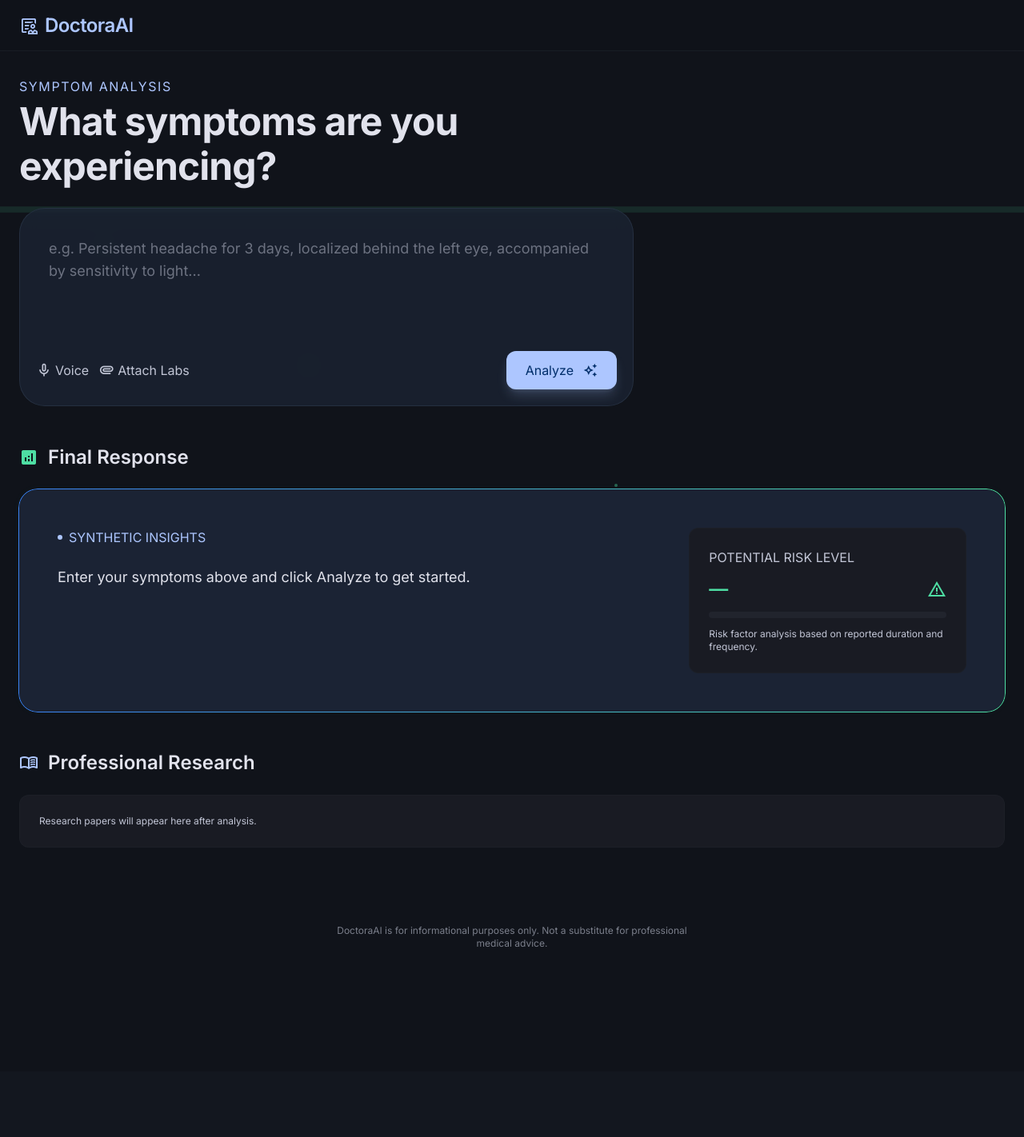
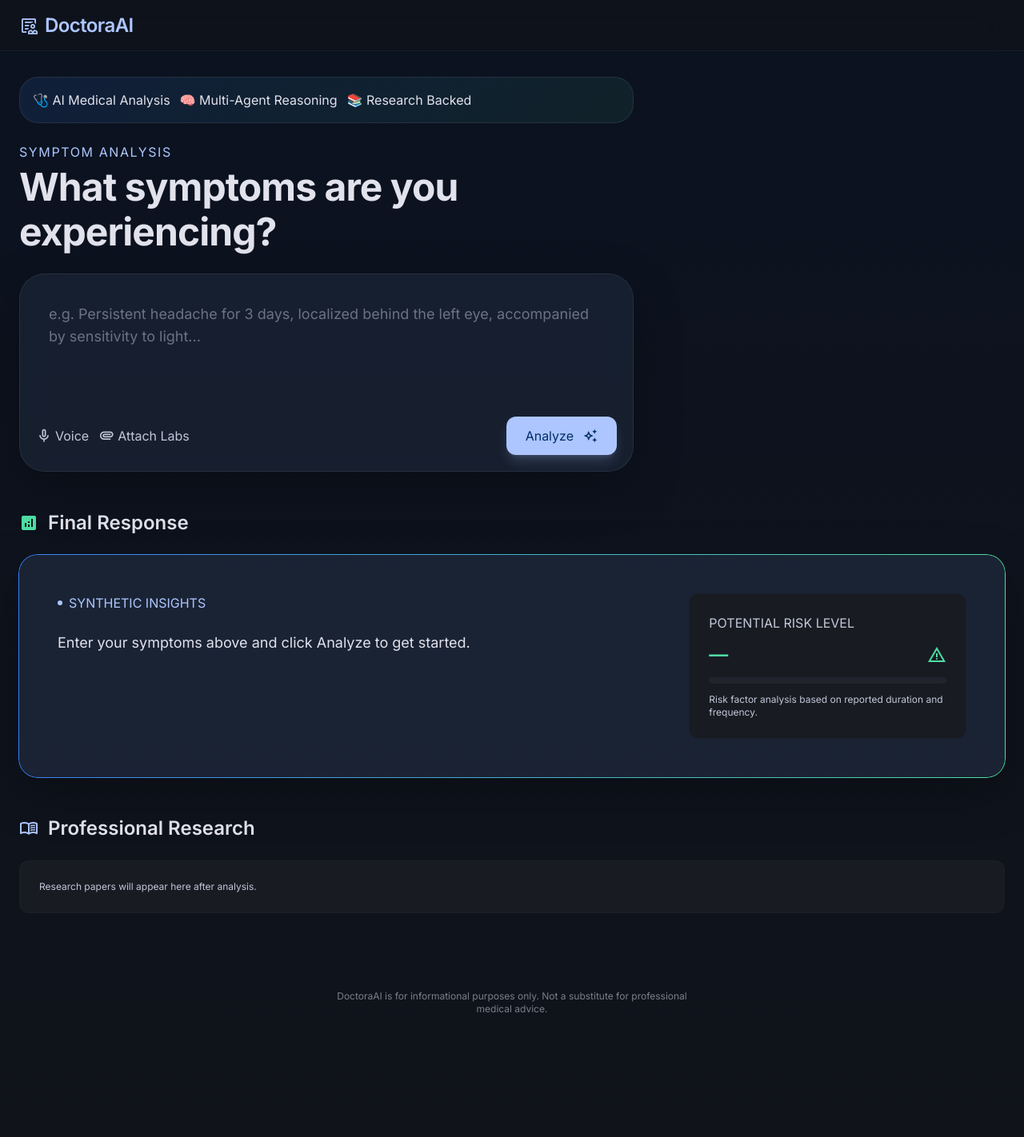
Before and after one commit to aashishp-dev/DoctoraAI, a Flask app: page / in a window 1280 px wide. Shown: the whole page at 80% size. Before the commit the page ends 1184 px from the top, so only its background shows below. Run offline with Flask 3, Linux system fonts and the light colour scheme; some libraries are stand-ins or nearby versions.

Commit message:
updated animation added

```diff
--- a/templates/index.html
+++ b/templates/index.html
@@ -175,40 +175,34 @@
     }
 </script>
 
-<style id="hackathon-v3">
-.ecg-hero{position:fixed;top:70px;left:0;width:100%;opacity:.12;pointer-events:none;z-index:0}
-.ecg-hero svg{width:300%;animation:ecgmove 10s linear infinite}
-@keyframes ecgmove{from{transform:translateX(0)}to{transform:translateX(-66%)}}
+<style id="modern-health-ui">
+body{
+background:linear-gradient(180deg,#0b1220 0%,#10131a 100%);
+}
+.glass-panel,.ai-gradient-border{
+box-shadow:0 20px 60px rgba(0,0,0,.25);
+}
+.hero-card{
+background:linear-gradient(135deg,rgba(59,130,246,.12),rgba(78,222,163,.08));
+border:1px solid rgba(255,255,255,.08);
+border-radius:24px;
+padding:16px;
+margin-bottom:20px;
+animation:fadeIn .8s ease;
+}
+@keyframes fadeIn{from{opacity:0;transform:translateY(15px)}to{opacity:1;transform:none}}
+#analyze-btn{transition:.25s all}
+#analyze-btn:hover{transform:translateY(-2px);box-shadow:0 10px 30px rgba(173,198,255,.4)}
+.paper-card{opacity:0;transform:translateY(18px);animation:slideUp .7s forwards}
+@keyframes slideUp{to{opacity:1;transform:none}}
+.risk-pulse{animation:risk 2s infinite}
+@keyframes risk{50%{box-shadow:0 0 18px currentColor}}
+.typing-cursor::after{content:'|';animation:blink .8s infinite}
+@keyframes blink{50%{opacity:0}}
+</style>
 
-.floating-particle{position:fixed;width:4px;height:4px;background:#4edea3;border-radius:50%;opacity:.4;animation:floatUp 12s linear infinite}
-@keyframes floatUp{from{transform:translateY(100vh)}to{transform:translateY(-100px)}}
-
-.glow-card{animation:cardGlow 3s ease-in-out infinite}
-@keyframes cardGlow{50%{box-shadow:0 0 30px rgba(78,222,163,.15)}}
-
-.network{display:flex;justify-content:center;gap:12px;margin:10px 0}
-.network span{width:10px;height:10px;border-radius:50%;background:#4edea3;animation:pulseN 1.5s infinite}
-.network span:nth-child(2){animation-delay:.2s}.network span:nth-child(3){animation-delay:.4s}.network span:nth-child(4){animation-delay:.6s}
-@keyframes pulseN{50%{transform:scale(1.8)}}
-
-#analyze-btn{position:relative;overflow:hidden}
-#analyze-btn::before{content:'';position:absolute;inset:-4px;border:2px solid #4edea3;border-radius:14px;animation:ring 2s infinite}
-@keyframes ring{from{opacity:1;transform:scale(1)}to{opacity:0;transform:scale(1.2)}}
-
-.paper-card{opacity:0;transform:translateY(30px);animation:slideIn .8s forwards}
-@keyframes slideIn{to{opacity:1;transform:translateY(0)}}
-
-.risk-pulse{animation:riskPulse 2s infinite}
-@keyframes riskPulse{50%{box-shadow:0 0 20px currentColor}}
-</style>
 </head>
 <body class="bg-background text-on-surface font-body-md min-h-screen pb-32">
-<div class="ecg-hero"><svg viewBox="0 0 1000 100"><path d="M0 50 L150 50 L180 20 L210 80 L250 10 L290 50 L1000 50" stroke="#4edea3" fill="none" stroke-width="2"/></svg></div>
-<div class="floating-particle" style="left:10%"></div>
-<div class="floating-particle" style="left:30%;animation-delay:2s"></div>
-<div class="floating-particle" style="left:60%;animation-delay:4s"></div>
-<div class="floating-particle" style="left:80%;animation-delay:6s"></div>
-
 
 <!-- TopAppBar -->
 <header class="fixed top-0 w-full z-50 bg-background/60 backdrop-blur-xl border-b border-outline-variant/20 flex items-center justify-between px-margin-mobile md:px-gutter h-16">
@@ -222,6 +216,13 @@
 
     <!-- Input Section -->
     <section class="space-y-md max-w-3xl">
+<div class="hero-card">
+<div style="display:flex;gap:12px;flex-wrap:wrap">
+<div>🩺 AI Medical Analysis</div>
+<div>🧠 Multi-Agent Reasoning</div>
+<div>📚 Research Backed</div>
+</div>
+</div>
         <div class="space-y-xs">
             <p class="text-primary font-label-md uppercase tracking-widest">Symptom Analysis</p>
             <h2 class="font-display-lg text-display-lg-mobile md:text-display-lg text-on-surface leading-tight">What symptoms are you experiencing?</h2>
@@ -250,7 +251,7 @@
     <!-- Agent Status Section -->
     <section id="agent-status" class="hidden space-y-md max-w-3xl">
         <div class="glass-panel rounded-xl p-md space-y-sm">
-            <p class="text-primary font-label-md uppercase tracking-widest">Consulting Agents</p><div class="network"><span></span><span></span><span></span><span></span></div>
+            <p class="text-primary font-label-md uppercase tracking-widest">Consulting Agents</p>
             <div class="space-y-xs">
                 <div id="status-a" class="flex items-center gap-sm text-on-surface-variant text-body-md">
                     <span class="material-symbols-outlined text-[18px]">radio_button_unchecked</span> Diagnosing the issue
@@ -274,7 +275,7 @@
             <span class="material-symbols-outlined text-tertiary" style="font-variation-settings: 'FILL' 1;">analytics</span>
             <h3 class="font-headline-md text-headline-md text-on-surface">Final Response</h3>
         </div>
-        <div class="ai-gradient-border glow-card p-md md:p-lg">
+        <div class="ai-gradient-border p-md md:p-lg">
             <div class="grid grid-cols-1 md:grid-cols-3 gap-lg">
                 <div class="md:col-span-2 space-y-md">
                     <div class="flex items-center gap-base">
@@ -454,7 +455,18 @@
         }
     }
 
-    // ── Main Analyze ──
+
+function typeDiagnosis(el,text){
+el.innerHTML='';
+el.classList.add('typing-cursor');
+let i=0;
+(function t(){
+ if(i<text.length){el.innerHTML+=text.charAt(i++);setTimeout(t,12);}
+ else{el.classList.remove('typing-cursor');}
+})();
+}
+
+// ── Main Analyze ──
     const analyzeBtn = document.getElementById('analyze-btn');
 
     analyzeBtn.addEventListener('click', async () => {
@@ -466,6 +478,9 @@
 
         document.getElementById('agent-status').classList.remove('hidden');
         resetStatuses();
+document.getElementById('final-response-text').innerHTML='🩺 Scanning symptoms...';
+setTimeout(()=>document.getElementById('final-response-text').innerHTML='🧠 Consulting medical agents...',1200);
+setTimeout(()=>document.getElementById('final-response-text').innerHTML='📚 Reviewing research papers...',2600);
 
         analyzeBtn.innerHTML = '<span class="material-symbols-outlined text-[18px] animate-spin">progress_activity</span> Analyzing...';
         analyzeBtn.disabled = true;
@@ -491,10 +506,8 @@
             setStatus('status-v', 'done');
 
             // Update final response
-            document.getElementById('final-response-text').innerHTML =
-                data.final
-                    .replace(/\n/g, '<br>')
-                    .replace(/\*\*(.*?)\*\*/g, '<strong>$1</strong>');
+            typeDiagnosis(document.getElementById('final-response-text'),
+data.final.replace(/\*\*(.*?)\*\*/g,'$1'));
 
             // Update risk level
             const risk = data.risk;
@@ -502,6 +515,7 @@
             document.getElementById('risk-label').style.color        = risk.color;
             document.getElementById('risk-bar').style.width          = risk.width;
             document.getElementById('risk-bar').style.backgroundColor = risk.color;
+document.getElementById('risk-label').classList.add('risk-pulse');
 
             // Update research cards
             const researchContainer = document.getElementById('research-container');
@@ -510,7 +524,7 @@
                 data.papers.forEach((paper, i) => {
                     if (i > 0) html += '<div class="border-t border-outline-variant/10 my-md"></div>';
                     html += `
-                        <div class="flex items-start gap-md">
+                        <div class="paper-card flex items-start gap-md">
                             <span class="material-symbols-outlined text-on-surface-variant mt-xs">description</span>
                             <div class="space-y-xs">
                                 <h4 class="text-body-md font-semibold text-on-surface">${paper.title}</h4>
```
Also changed, not shown: 1 other file.
